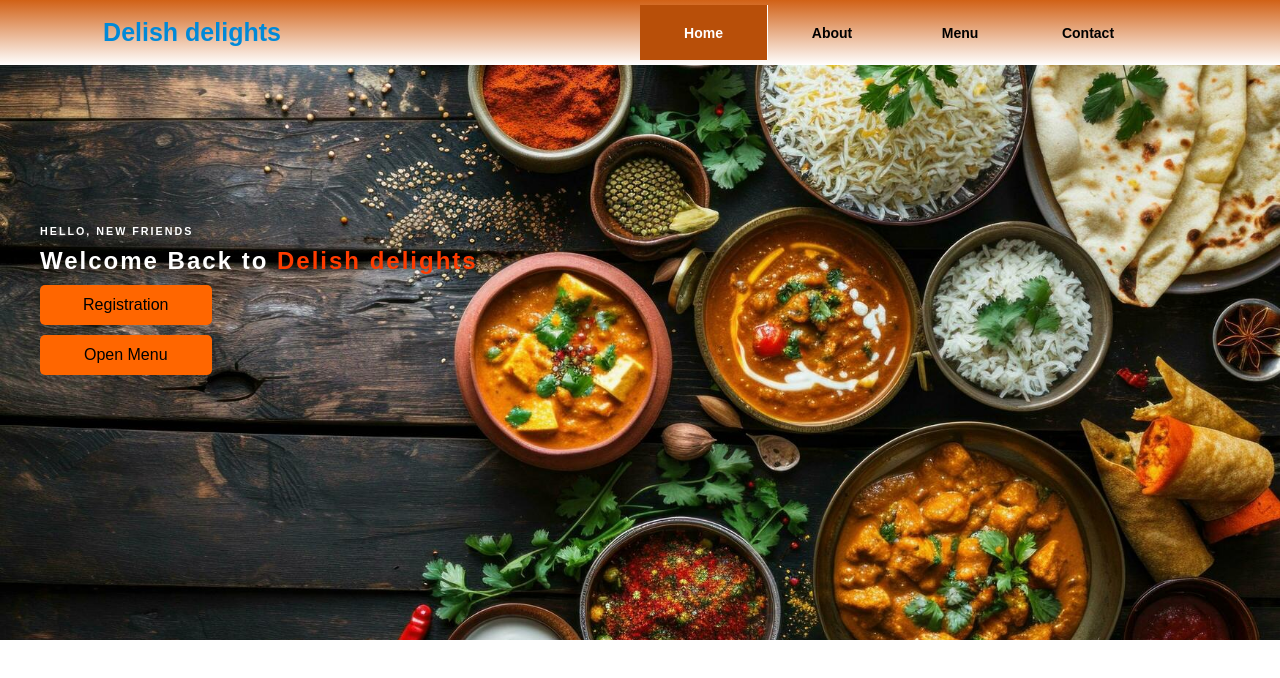
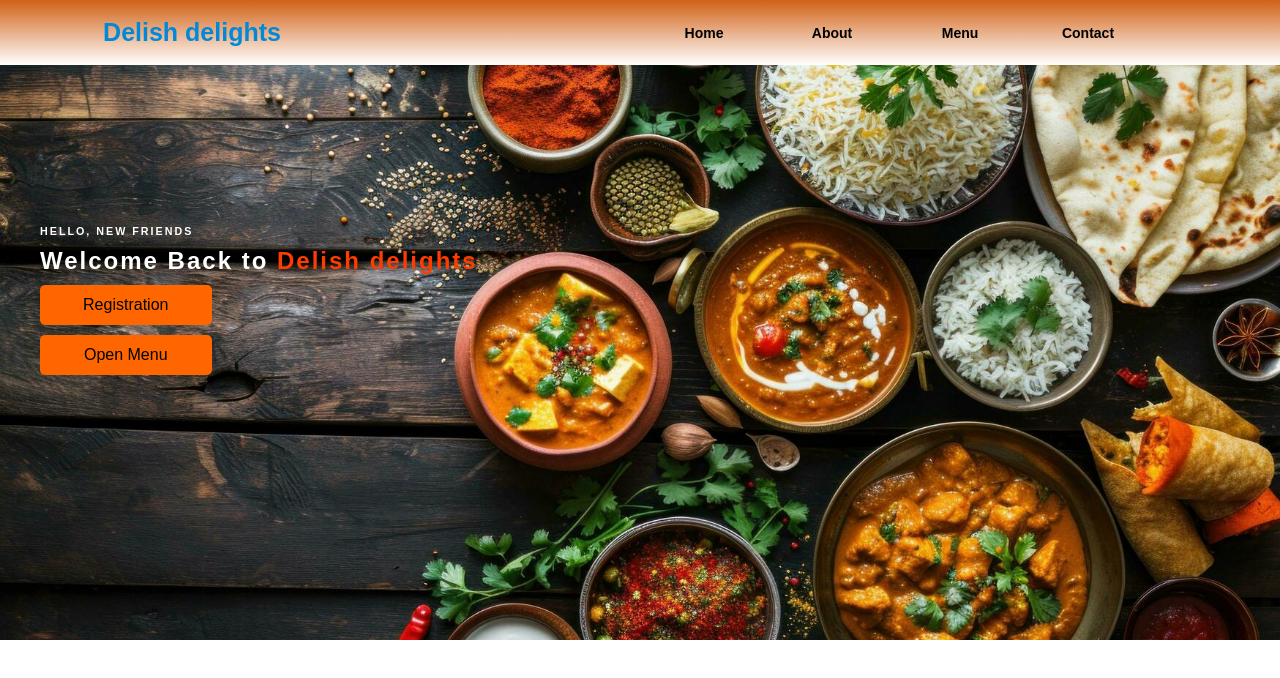
Before and after one commit to Amaan-stack-developer/Hotel-management-system, a plain HTML site: page index.html in a window 1280 px wide. Drawn offline with Linux system fonts and the light colour scheme.

Commit message:
Update style.css

```diff
--- a/style.css
+++ b/style.css
@@ -42,11 +42,6 @@ header{
     font-weight: 600;
     transition: 0.2s;
     text-decoration: none;
-}
-.navbar #home{
-    background-color: rgb(184, 79, 9);
-    color: white;
-    border-right:1px solid white;
 }
 .navbar a:hover{
     width: 20%;
```
